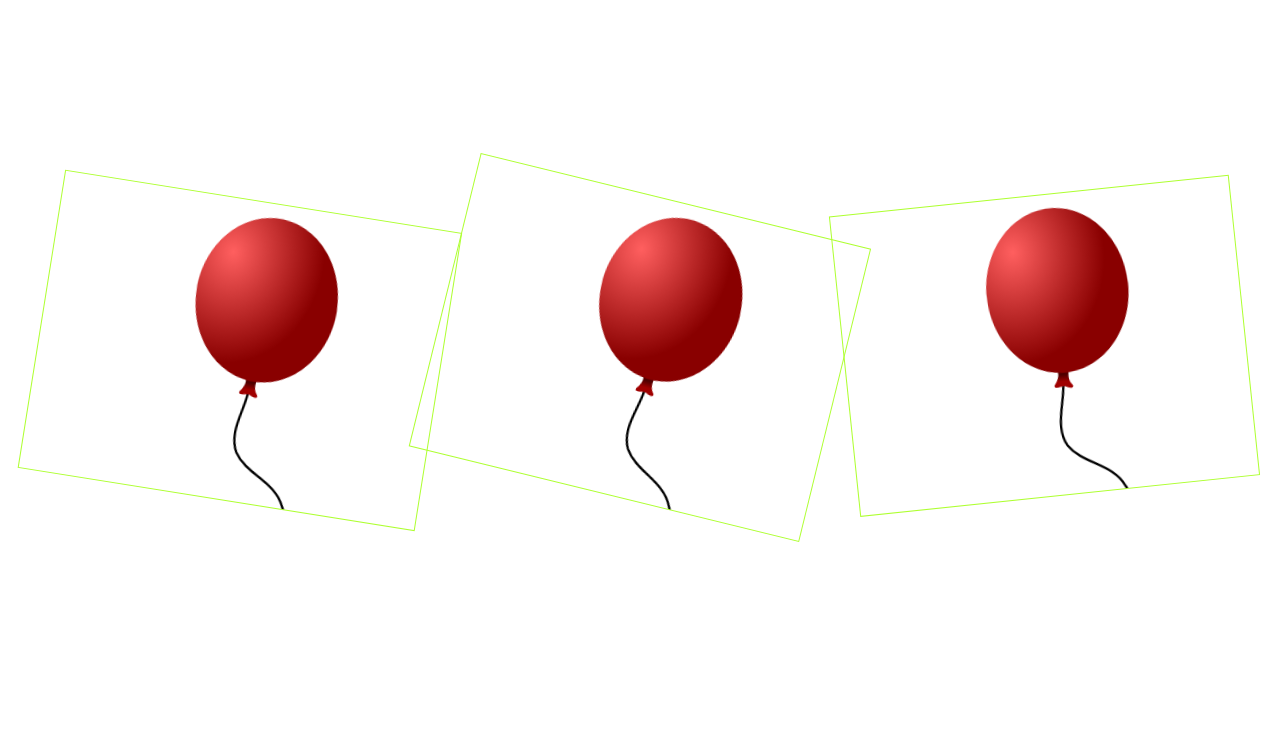
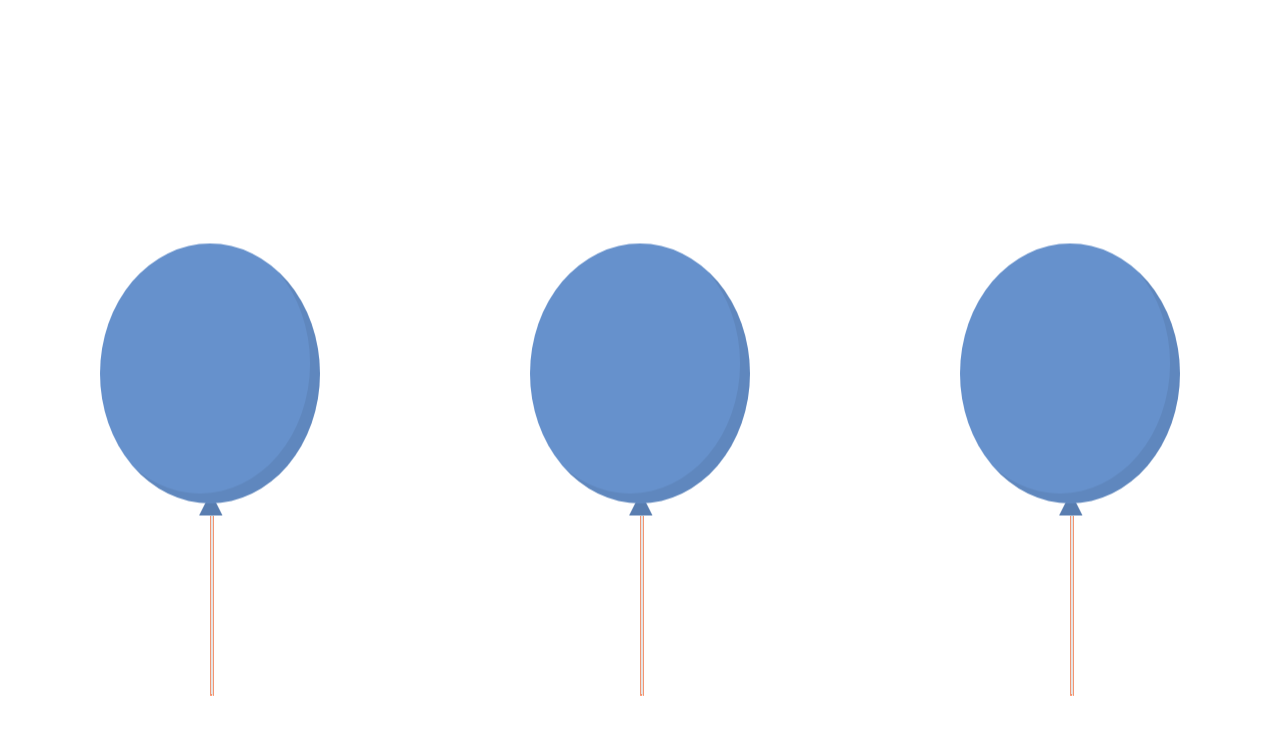
Before and after one commit to anorev/flying-balloons, a plain HTML site: page index.html in a window 1280 px wide. Shown: the part 52-800 px from the top of the page. Drawn offline with nearby package versions, Linux system fonts and the light colour scheme.

Commit message:
refactor balloons & page structure && style && remove images

```diff
--- a/css/style.css
+++ b/css/style.css
@@ -8,6 +8,9 @@
   --font-size-l: 30px;
   --font-size-reg: 20px;
   --line-height: 30px;
+  --balloon-color-1: black;
+  --balloon-color-2: black;
+  --balloon-color-3: black;
 }
 
 html,
@@ -20,23 +23,102 @@ body {
   color: var(--color-30);
 }
 
-.balloons-wrapper {
-  /* background-color: blue; */
+h1 {
+  margin: 0;
+}
+
+main {
   height: 100%;
+  width: 100%;
+  margin: 0;
+  position: fixed;
+
+
+}
+
+.balloons {
+  list-style: none;
+  padding: 0;
+  margin: 0 100px;
+  z-index: 1;
   display: flex;
+  justify-content: space-between;
+  align-items: center;
+  height: 100%;
+  border-top: indigo dotted 1px;
+
+}
+
+.balloon {
+  width: 220px;
+  height: 260px;
+  position: relative;
+  display: flex;
+  flex-direction: column;
   justify-content: center;
   align-items: center;
 }
 
-/* .balloon-container {
-  border: greenyellow solid 1px;
-} */
-
-.balloon {
-  width: 400px;
-  height: auto;
-  border: greenyellow solid 1px;
+.balloon--inner-wrapper {
+  flex: 1 1 auto;
+  width: 100%;
+  animation: balloons 4s ease-in-out infinite;
+  transform-origin: bottom center;
+  transition: transform 0.5s ease;
 }
 
-@media only screen and (min-width: 560px) {
+.balloon__head {
+  display: block;
+  position: absolute;
+  min-width: 220px;
+  height: 260px;
+  background: hsl(215, 50%, 65%);
+  background: rgba(102, 145, 204, 1);
+  border-radius: 80%;
+  box-shadow: inset -10px -10px 0 rgba(0, 0, 0, 0.07);
+  z-index: 2;
+
+
 }
+
+.balloon__tail:before {
+  content: "▲";
+  font-size: 40px;
+  color: hsl(215, 30%, 50%);
+  color: rgba(88, 125, 176, 1);
+  display: block;
+  text-align: center;
+  width: 100%;
+  position: absolute;
+  top: -15px;
+  left: -20px;
+  z-index: -100;
+}
+
+.balloon__tail {
+  cursor: grab;
+  border: dotted orangered 1px;
+  display: inline-block;
+  top: 250px;
+  position: absolute;
+  height: 200px;
+  width: 2px;
+  left: 110px;
+  z-index: -1;
+  content: "";
+  background: rgba(0, 0, 0, 0.1);
+
+}
+
+
+@keyframes balloons {
+
+  0%,
+  100% {
+    transform: translateY(0) rotate(-4deg);
+  }
+
+  50% {
+    transform: translateY(-25px) rotate(4deg);
+  }
+}
--- a/index.html
+++ b/index.html
@@ -13,18 +13,29 @@
 </head>
 
 <body>
-
-  <nav class="balloons-wrapper menu">
-    <a href="">
-        <img src="img/balloon.svg" alt="" id="balloonSvg1" class="balloon">
-    </a>
-    <a href="">
-        <img src="img/balloon.svg" alt="" id="balloonSvg2" class="balloon">
-    </a>
-    <a href="">
-        <img src="img/balloon.svg" alt="" id="balloonSvg3" class="balloon">
-    </a>
-</nav>
+  <main>
+    <h1>Flying Balloons</h1>
+    <ul class="balloons">
+      <li id="balloon1" class="balloon">
+        <div class="balloon--inner-wrapper">
+          <a href="/" class="balloon__head"></a>
+          <span class="balloon__tail"></span>
+        </div>
+      </li>
+      <li id="balloon2" class="balloon">
+        <div class="balloon--inner-wrapper">
+          <a href="/" class="balloon__head"></a>
+          <span class="balloon__tail"></span>
+        </div>
+      </li>
+      <li id="balloon3" class="balloon">
+        <div class="balloon--inner-wrapper">
+          <a href="/" class="balloon__head"></a>
+          <span class="balloon__tail"></span>
+        </div>
+      </li>
+    </ul>
+  </main>
 
   <script src="https://cdnjs.cloudflare.com/ajax/libs/gsap/3.2.4/gsap.min.js"></script>
   <script src="js/main.js" defer></script>
--- a/js/main.js
+++ b/js/main.js
@@ -1,112 +1,19 @@
-/**
- * VARS
- */
-
-const balloon1 = document.querySelector('#balloonSvg1')
-const balloon2 = document.querySelector('#balloonSvg2')
-const balloon3 = document.querySelector('#balloonSvg3')
-
-const randomX = random(1, 3);
-const randomY = random(1, 5);
-const randomDelay = random(0, 1);
-const randomTime = random(1, 5);
-const randomTime2 = random(5, 10);
-const randomAngle = random(8, 12);
-
-
-
-/** FUNCTIONS */
-
-function rotate(target, direction) {
-
-  TweenLite.to(target, randomTime2(), {
-    rotation: randomAngle(direction),
-    // delay: randomDelay(),
-    ease: Sine.easeInOut,
-    onComplete: rotate,
-    onCompleteParams: [target, direction * -1]
-  });
-}
-
-function moveX(target, direction) {
-
-  TweenLite.to(target, randomTime(), {
-    x: randomX(direction),
-    ease: Sine.easeInOut,
-    onComplete: moveX,
-    onCompleteParams: [target, direction * -1]
-  });
-}
-
-function moveY(target, direction) {
-
-  TweenLite.to(target, randomTime(), {
-    y: randomY(direction),
-    ease: Sine.easeInOut,
-    onComplete: moveY,
-    onCompleteParams: [target, direction * -1]
-  });
-}
-
-function random(min, max) {
-  const delta = max - min;
-  return (direction = 1) => (min + delta * Math.random()) * direction;
-}
-
-
-
-/**
- * Functions calls
- */
-TweenLite.set(balloon1, {
-  x: randomX(-4),
-  y: randomY(1),
-  rotation: randomAngle(-1)
-});
-
-moveX(balloon1, 1);
-moveY(balloon1, -1);
-rotate(balloon1, 1);
-
-
-TweenLite.set(balloon2, {
-  x: randomX(-0.8),
-  y: randomX(0.9),
-  rotation: randomAngle(2)
-});
-
-moveX(balloon2, 1);
-moveY(balloon2, -1);
-rotate(balloon2, 1);
-
-TweenLite.set(balloon3, {
-  x: randomX(-1.4),
-  y: randomX(2),
-  rotation: randomAngle(-3)
-});
-
-moveX(balloon3, 1);
-moveY(balloon3, -1);
-rotate(balloon3, 1);
-
-/**
- * Others anims
- */
-
 
 gsap.from(
     'body', {
         backgroundColor: 'black',
-        duration: 1.7,
+        duration: 2.5,
         ease: 'none',
     }
 )
+let balloons = document.querySelectorAll('.balloon')
+console.log(balloons);
 
 gsap.from(
     '.balloon', {
         y: 1000,
-        duration: 1.7,
-        stagger: 0.4,
-        ease: Elastic. easeOut.config( 1, 1.2)
+        duration: 3.5,
+        stagger: 0.2,
+        ease: Elastic.easeOut.config( 1, 1.2)
     }
 )
```
